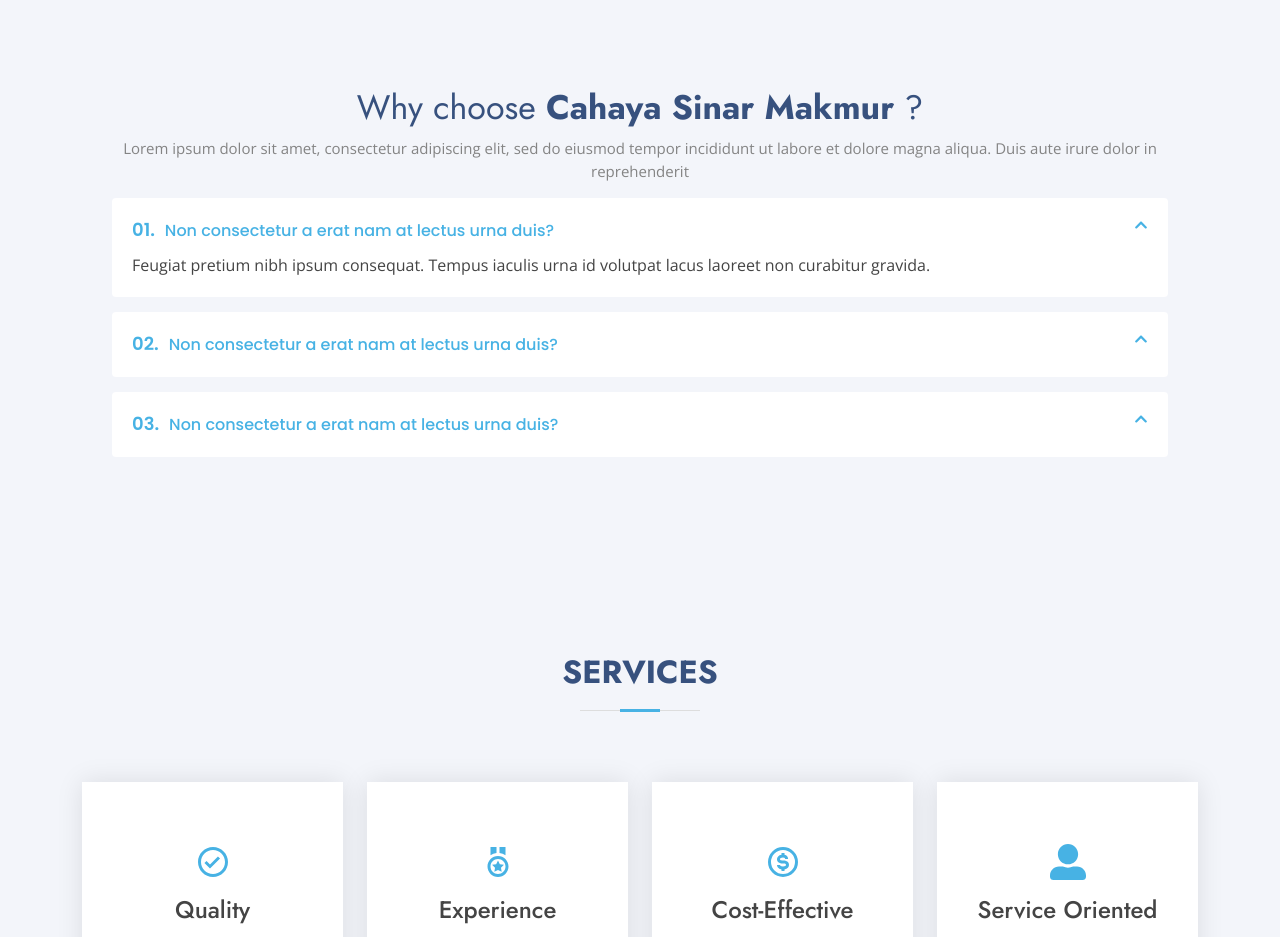
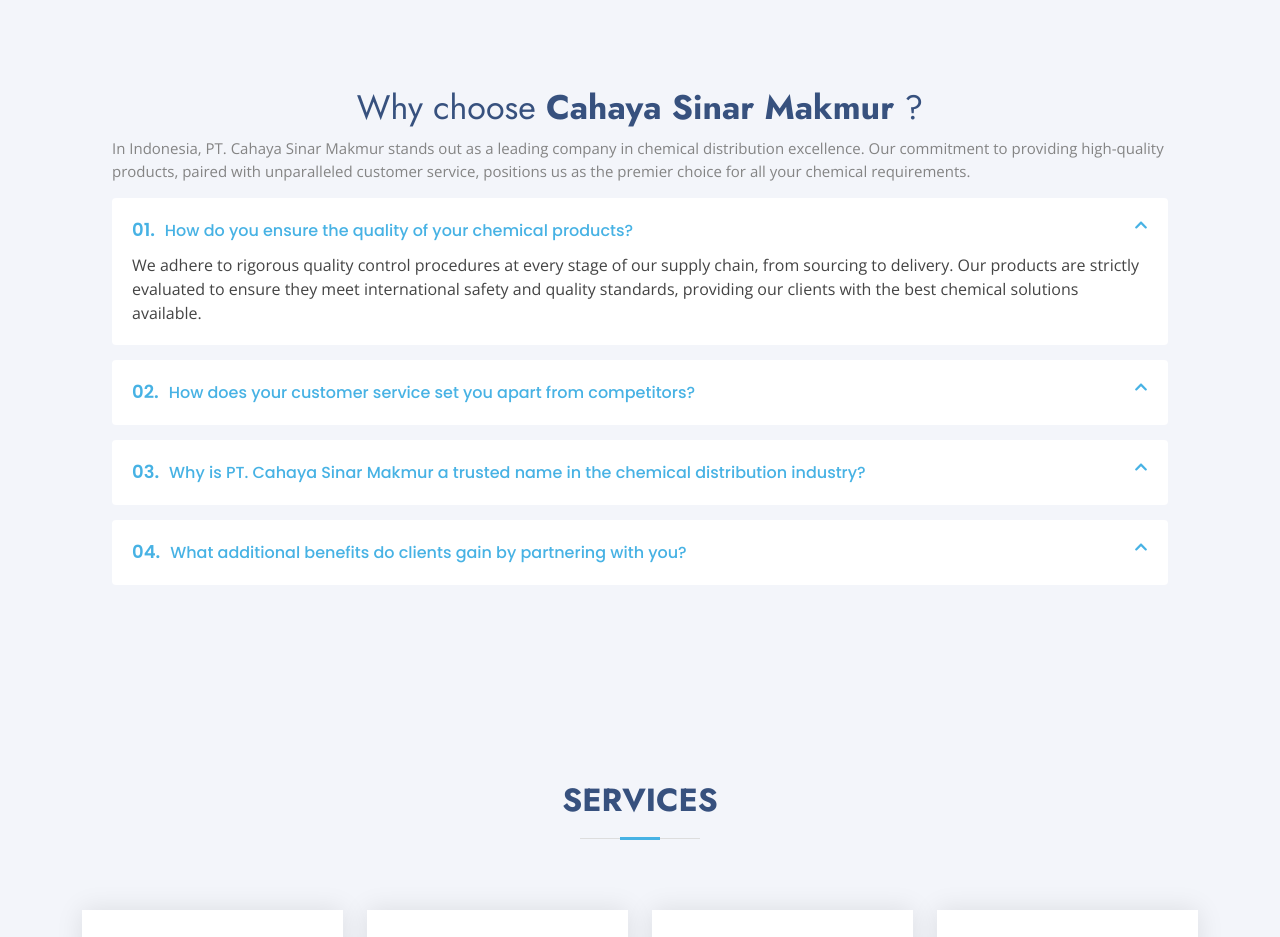
Before and after one commit to steventjoa89/cahaya-sinar-makmur, a React (Create React App) app: page / in a window 1280 px wide. Shown: the part 1100-2037 px from the top of the page. Built offline with nearby package versions, Linux system fonts and the light colour scheme.

Commit message:
Fixing why us on home page.

```diff
--- a/src/components/Header.js
+++ b/src/components/Header.js
@@ -54,7 +54,12 @@
               </div>
             </li>
             <li>
-              <div className="nav-link scrollto">Products</div>
+              <div
+                className="nav-link scrollto"
+                onClick={() => scrollToElement("portfolio")}
+              >
+                Products
+              </div>
             </li>
             <li>
               <div className="nav-link scrollto">Contact Us</div>
--- a/src/components/Services.js
+++ b/src/components/Services.js
@@ -1,7 +1,58 @@
 import React from "react";
-import { SERVICES_ITEMS } from "../data/data";
+import { IoMdSpeedometer } from "react-icons/io";
+import { FaUserAlt, FaWarehouse } from "react-icons/fa";
+import {
+  BiCheckCircle,
+  BiDollarCircle,
+  BiMedal,
+  BiTimeFive,
+} from "react-icons/bi";
 
 function Services() {
+  const serviceItems = [
+    {
+      icon: <BiCheckCircle />,
+      title: "Quality",
+      description:
+        "At Cahaya Sinar Makmur, quality is at the core of everything we do. We strive to provide our customers with the highest quality chemical products.",
+    },
+    {
+      icon: <BiMedal />,
+      title: "Experience",
+      description:
+        "With over 20 years of experience in Indonesia, PT. Cahaya Sinar Makmur is the perfect partner for your company.",
+    },
+    {
+      icon: <BiDollarCircle />,
+      title: "Cost-Effective",
+      description:
+        "Why settle for costly materials when we can deliver the same quality at a lower price? Explore our special pricing options designed for your business.",
+    },
+    {
+      icon: <FaUserAlt />,
+      title: "Service Oriented",
+      description:
+        "Experience our customer-centric approach, where both new and existing customers receive the exceptional service they deserve.",
+    },
+    {
+      icon: <BiTimeFive />,
+      title: "On-Time Delivery",
+      description:
+        "Struggling to manage and track your orders? Our trained service agents guarantee on-time delivery of your goods.",
+    },
+    {
+      icon: <FaWarehouse />,
+      title: "Large Warehouse",
+      description:
+        "Situated near Daan Mogot road, PT. Cahaya Sinar Makmur's Indonesia Logistic Center features a sizable warehouse. Our expansive storage capacity guarantees that all chemicals comply with regulatory standards and quality requirements.",
+    },
+    {
+      icon: <IoMdSpeedometer />,
+      title: "Efficiency",
+      description:
+        "We believe that efficiency rests on three key pillars: Cost-effectiveness, Convenience, and Customer Satisfaction. By upholding these pillars, we ensure that we meet our efficiency standards.",
+    },
+  ];
   const splitPoint = 4;
 
   return (
@@ -11,24 +62,26 @@
           <h2>Services</h2>
         </div>
 
-        {[...Array(Math.ceil(SERVICES_ITEMS.length / splitPoint))].map(
+        {[...Array(Math.ceil(serviceItems.length / splitPoint))].map(
           (_, outerIdx) => (
             <div key={outerIdx} className="row">
-              {SERVICES_ITEMS.slice(
+              {serviceItems
+                .slice(
                   outerIdx * splitPoint,
                   outerIdx * splitPoint + splitPoint
-              ).map((service, innerIdx) => {
+                )
+                .map((service, innerIdx) => {
                   let colSize = "3";
                   if (
                     outerIdx ===
-                  Math.ceil(SERVICES_ITEMS.length / splitPoint) - 1
+                    Math.ceil(serviceItems.length / splitPoint) - 1
                   ) {
                     colSize =
-                    SERVICES_ITEMS.length % splitPoint === 3
+                      serviceItems.length % splitPoint === 3
                         ? "4"
-                      : SERVICES_ITEMS.length % splitPoint === 2
+                        : serviceItems.length % splitPoint === 2
                         ? "6"
-                      : SERVICES_ITEMS.length % splitPoint === 1
+                        : serviceItems.length % splitPoint === 1
                         ? "12"
                         : colSize;
                   }
--- a/src/components/WhyUs.js
+++ b/src/components/WhyUs.js
@@ -1,15 +1,36 @@
 import React from "react";
-import {
-  WHY_US_DESCRIPTION,
-  WHY_US_POINTS,
-  WHY_US_TITLE,
-  WHY_US_TITLE_STRONG,
-} from "../data/data";
+import { COMPANY_NAME } from "../data/data";
 import { Link } from "react-router-dom";
 import { FaChevronDown, FaChevronUp } from "react-icons/fa";
 import { addLeadingZero } from "../utils/mathUtil";
 
 function WhyUs() {
+  const whyUsQnAs = [
+    {
+      question: "How do you ensure the quality of your chemical products?",
+      answer:
+        "We adhere to rigorous quality control procedures at every stage of our supply chain, from sourcing to delivery. Our products are strictly evaluated to ensure they meet international safety and quality standards, providing our clients with the best chemical solutions available.",
+    },
+    {
+      question:
+        "How does your customer service set you apart from competitors?",
+      answer:
+        "Our customer service is unparalleled, focusing on personalized support and swift responses. Our team is dedicated to providing expert guidance and efficient solutions, ensuring your needs are met promptly and effectively, every time.",
+    },
+    {
+      question:
+        "Why is PT. Cahaya Sinar Makmur a trusted name in the chemical distribution industry?",
+      answer:
+        "With decades of experience, PT. Cahaya Sinar Makmur has established itself as a reliable partner in the chemical distribution field. Our deep industry knowledge, extensive network, and commitment to sustainability make us a trusted choice for businesses looking for responsible and efficient chemical solutions.",
+    },
+    {
+      question:
+        "What additional benefits do clients gain by partnering with you?",
+      answer:
+        "Clients benefit from our comprehensive approach to chemical distribution, which includes competitive pricing and a robust product portfolio. We also offer logistical support and inventory management, making the procurement process seamless and cost-effective.",
+    },
+  ];
+
   return (
     <section id="why-us" className="why-us section-bg">
       <div className="container-fluid" data-aos="fade-up">
@@ -17,16 +38,22 @@
           <div className="col-lg-12 d-flex flex-column justify-content-center align-items-stretch  order-2 order-lg-1">
             <div className="content">
               <h3>
-                {WHY_US_TITLE}
-                <strong>{WHY_US_TITLE_STRONG}</strong>
+                Why choose&nbsp;
+                <strong>{COMPANY_NAME}</strong>
                 &nbsp;?
               </h3>
-              <p>{WHY_US_DESCRIPTION}</p>
+              <p>
+                In Indonesia, PT. Cahaya Sinar Makmur stands out as a leading
+                company in chemical distribution excellence. Our commitment to
+                providing high-quality products, paired with unparalleled
+                customer service, positions us as the premier choice for all
+                your chemical requirements.
+              </p>
             </div>
 
             <div className="accordion-list">
               <ul>
-                {WHY_US_POINTS.map((point, i) => (
+                {whyUsQnAs.map((qna, i) => (
                   <li key={i}>
                     <Link
                       data-bs-toggle="collapse"
@@ -34,7 +61,7 @@
                       data-bs-target={`#accordion-list-${i}`}
                     >
                       <span>{addLeadingZero(i + 1)}.</span>
-                      {point.question}{" "}
+                      {qna.question}{" "}
                       <FaChevronUp className="bx chevron-icon icon-close" />
                       <FaChevronDown className="bx chevron-icon icon-show" />
                     </Link>
@@ -43,7 +70,7 @@
                       className={`${i === 0 ? "collapse show" : "collapse"}`}
                       data-bs-parent=".accordion-list"
                     >
-                      <p>{point.answer}</p>
+                      <p>{qna.answer}</p>
                     </div>
                   </li>
                 ))}
--- a/src/data/data.js
+++ b/src/data/data.js
@@ -1,12 +1,3 @@
-import { IoMdSpeedometer } from "react-icons/io";
-import { FaUserAlt, FaWarehouse } from "react-icons/fa";
-import {
-  BiCheckCircle,
-  BiDollarCircle,
-  BiMedal,
-  BiTimeFive,
-} from "react-icons/bi";
-
 export const COMPANY_NAME = "Cahaya Sinar Makmur";
 export const COMPANY_ADDRESS = "Jl. Pejagalan Raya No. 85K";
 export const COMPANY_ADDRESS_2 = "Jakarta, 11240";
@@ -21,74 +12,6 @@
   { name: "myob", image: "/images/clients/client-4.png" },
   { name: "myob", image: "/images/clients/client-5.png" },
   { name: "myob", image: "/images/clients/client-6.png" },
-];
-
-export const WHY_US_TITLE = "Why choose ";
-export const WHY_US_TITLE_STRONG = "Cahaya Sinar Makmur";
-export const WHY_US_DESCRIPTION =
-  "Lorem ipsum dolor sit amet, consectetur adipiscing elit, sed do eiusmod tempor incididunt ut labore et dolore magna aliqua. Duis aute irure dolor in reprehenderit";
-
-export const WHY_US_POINTS = [
-  {
-    question: "Non consectetur a erat nam at lectus urna duis?",
-    answer:
-      "Feugiat pretium nibh ipsum consequat. Tempus iaculis urna id volutpat lacus laoreet non curabitur gravida.",
-  },
-  {
-    question: "Non consectetur a erat nam at lectus urna duis?",
-    answer:
-      "Feugiat pretium nibh ipsum consequat. Tempus iaculis urna id volutpat lacus laoreet non curabitur gravida.",
-  },
-  {
-    question: "Non consectetur a erat nam at lectus urna duis?",
-    answer:
-      "Feugiat pretium nibh ipsum consequat. Tempus iaculis urna id volutpat lacus laoreet non curabitur gravida.",
-  },
-];
-
-export const SERVICES_ITEMS = [
-  {
-    icon: <BiCheckCircle />,
-    title: "Quality",
-    description:
-      "At Cahaya Sinar Makmur, quality is at the core of everything we do. We strive to provide our customers with the highest quality chemical products.",
-  },
-  {
-    icon: <BiMedal />,
-    title: "Experience",
-    description:
-      "With over 20 years of experience in Indonesia, PT. Cahaya Sinar Makmur is the perfect partner for your company.",
-  },
-  {
-    icon: <BiDollarCircle />,
-    title: "Cost-Effective",
-    description:
-      "Why settle for costly materials when we can deliver the same quality at a lower price? Explore our special pricing options designed for your business.",
-  },
-  {
-    icon: <FaUserAlt />,
-    title: "Service Oriented",
-    description:
-      "Experience our customer-centric approach, where both new and existing customers receive the exceptional service they deserve.",
-  },
-  {
-    icon: <BiTimeFive />,
-    title: "On-Time Delivery",
-    description:
-      "Struggling to manage and track your orders? Our trained service agents guarantee on-time delivery of your goods.",
-  },
-  {
-    icon: <FaWarehouse />,
-    title: "Large Warehouse",
-    description:
-      "Situated near Daan Mogot road, PT. Cahaya Sinar Makmur's Indonesia Logistic Center features a sizable warehouse. Our expansive storage capacity guarantees that all chemicals comply with regulatory standards and quality requirements.",
-  },
-  {
-    icon: <IoMdSpeedometer />,
-    title: "Efficiency",
-    description:
-      "We believe that efficiency rests on three key pillars: Cost-effectiveness, Convenience, and Customer Satisfaction. By upholding these pillars, we ensure that we meet our efficiency standards.",
-  },
 ];
 
 export const TOTAL_PRODUCTS_OVERVIEW = 5;
--- a/src/index.css
+++ b/src/index.css
@@ -669,6 +669,7 @@
 .why-us .content p {
   font-size: 15px;
   color: #848484;
+  text-align: left;
 }
 
 .why-us .img {
--- a/src/pages/Home/index.js
+++ b/src/pages/Home/index.js
@@ -21,6 +21,7 @@
         <Services />
         <Products />
         <Cta />
+
         <Faq />
       </div>
       <Footer />
```
Lines whose indentation alone changed are shown as unchanged.
